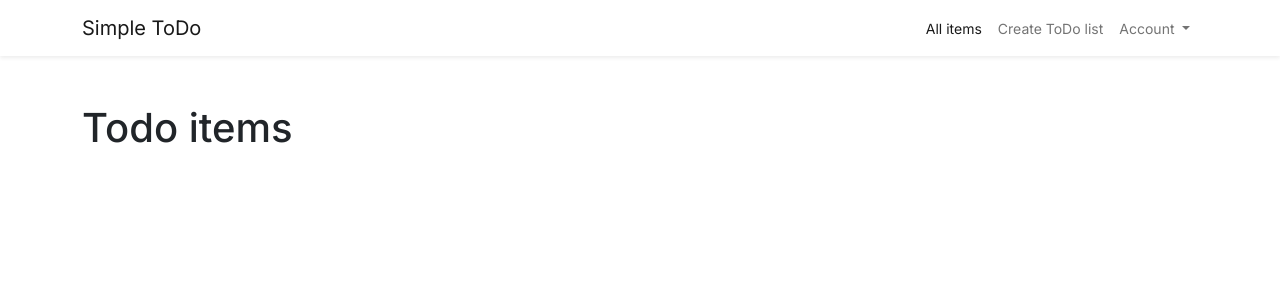
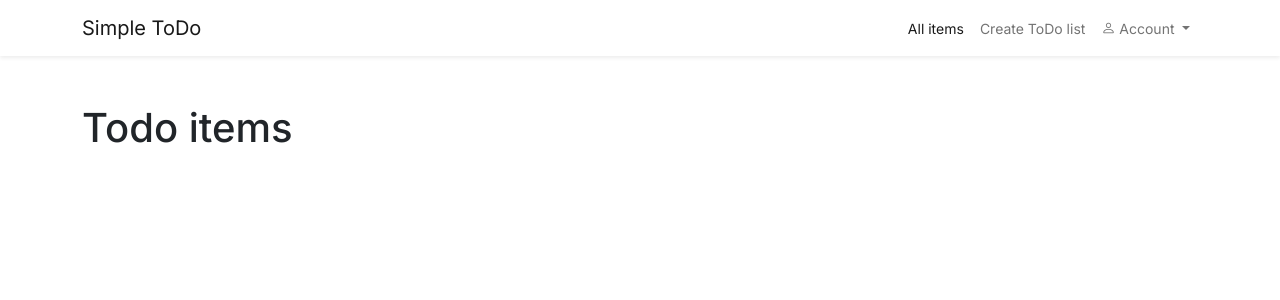
Before and after one commit to paulnyabaro/simple_todo, a Django app: page / in a window 1280 px wide. Shown: the top 300 px of the page. Run offline with Django 4.2, Linux system fonts and the light colour scheme; data that the repository does not hold is empty.

Commit message:
Added boostrap icons

```diff
--- a/simple_todo/base/templates/base/base.html
+++ b/simple_todo/base/templates/base/base.html
@@ -27,11 +27,11 @@
                 </li>
                 <li class="nav-item dropdown">
                     <a class="nav-link dropdown-toggle" href="#" id="navbarDropdown" role="button" data-bs-toggle="dropdown" aria-expanded="false">
-                    Account
+                        <i class="bi bi-person"></i> Account
                     </a>
                     <ul class="dropdown-menu" aria-labelledby="navbarDropdown">
-                    <li><a class="dropdown-item" href="#">Log In</a></li>
-                    <li><a class="dropdown-item" href="#">Register</a></li>
+                    <li><a class="dropdown-item" href="#"><i class="bi bi-person"></i> Log In</a></li>
+                    <li><a class="dropdown-item" href="#"><i class="bi bi-person-plus"></i> Register</a></li>
                     <li><hr class="dropdown-divider"></li>
                     <li><a class="dropdown-item" href="#"><i class="bi bi-power"></i> Log Out</a></li>
                     </ul>
```
